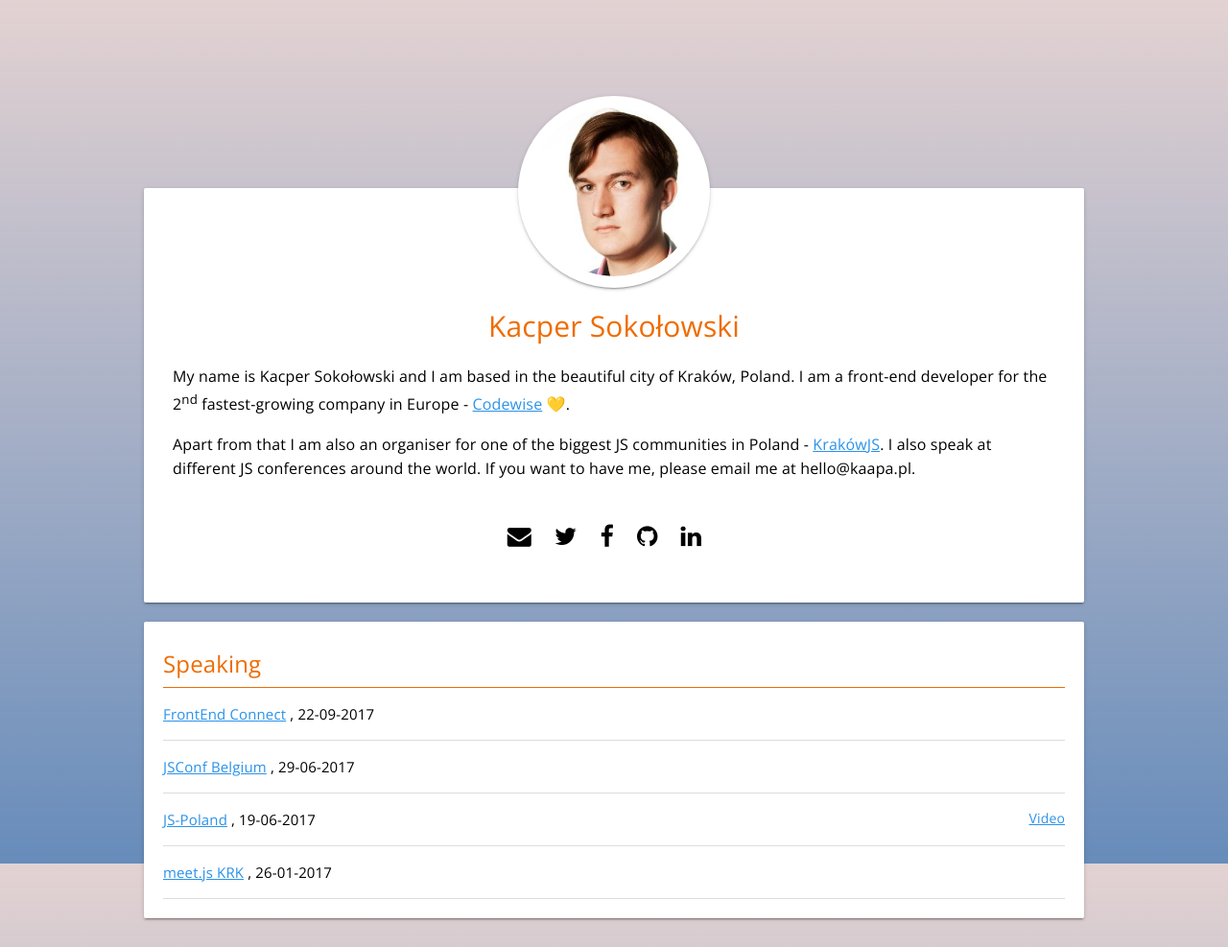
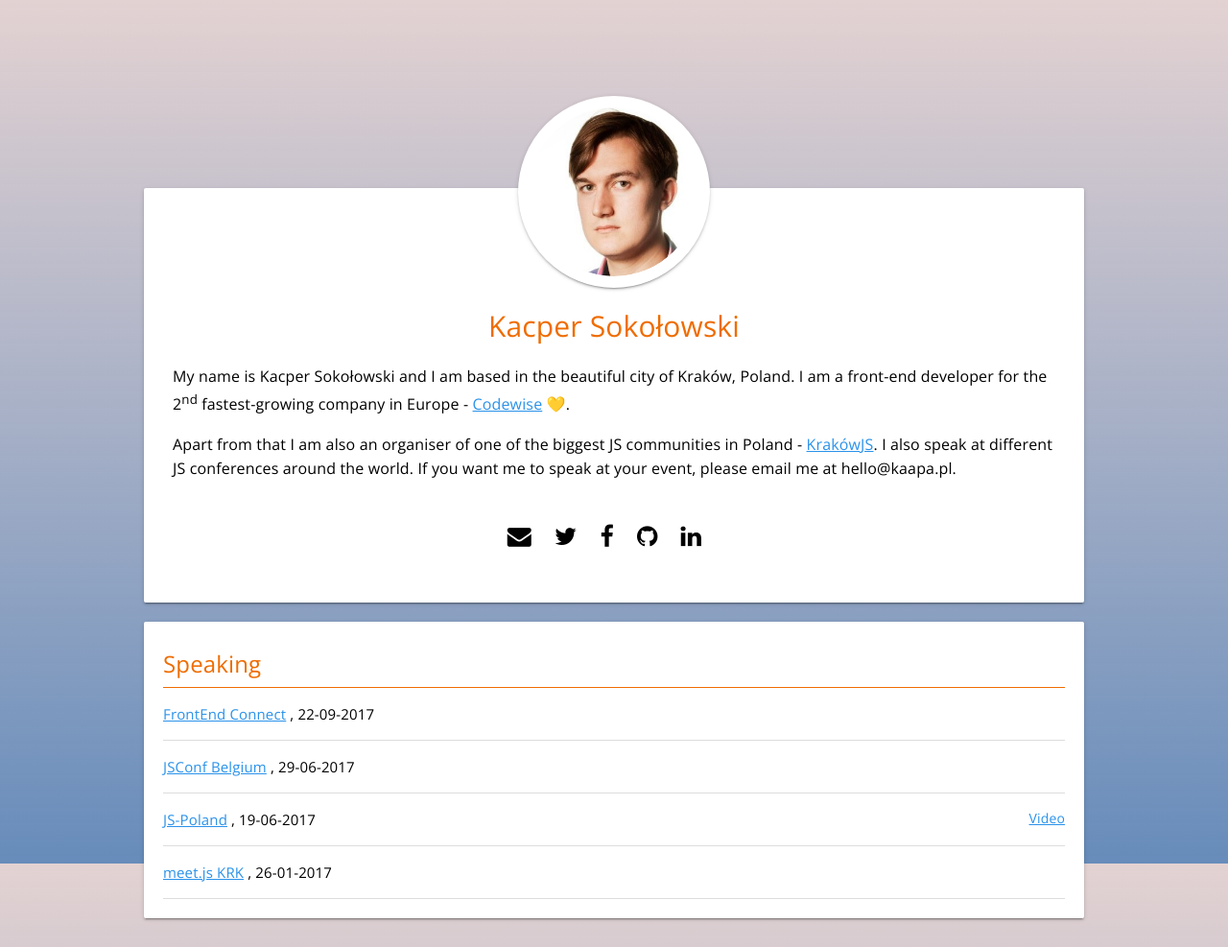
Before and after one commit to kaapa-s/kaapa-s.github.io, a Jekyll site: the page built from index.html, in a window 1280 px wide. Shown: the whole page at 96% size. Built offline with Jekyll 4.4.1, drawn with Linux system fonts in a browser that asks for light colours.

Commit message:
Update description.markdown

```diff
--- a/_includes/description.markdown
+++ b/_includes/description.markdown
@@ -1,4 +1,4 @@
 My name is Kacper Sokołowski and I am based in the beautiful city of Kraków, Poland. I am a front-end developer for the 2<sup>nd</sup> fastest-growing
 company in Europe - <a href="https://codewise.com" target="_blank">Codewise</a> 💛.
 
-Apart from that I am also an organiser for one of the biggest JS communities in Poland - <a href="https://www.meetup.com/KrakowJS/"  target="_blank">KrakówJS</a>. I also speak at different JS conferences around the world. If you want to have me, please email me at {{site.email}}.
+Apart from that I am also an organiser of one of the biggest JS communities in Poland - <a href="https://www.meetup.com/KrakowJS/"  target="_blank">KrakówJS</a>. I also speak at different JS conferences around the world. If you want me to speak at your event, please email me at {{site.email}}.
```
